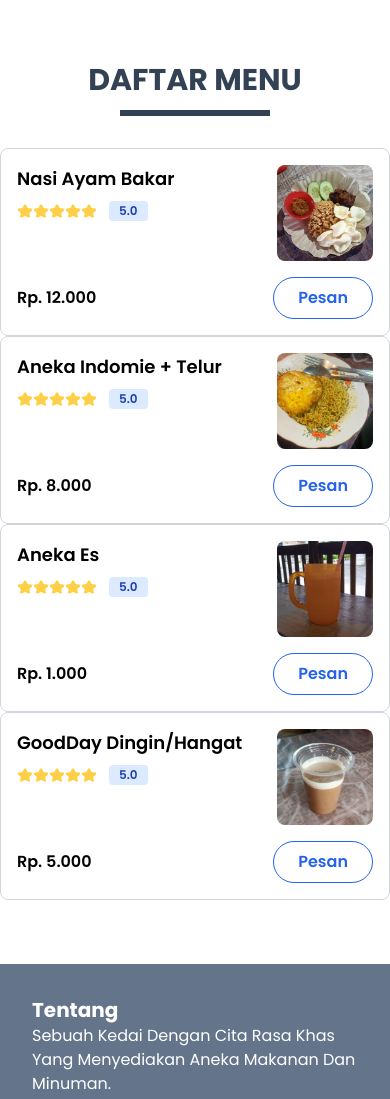
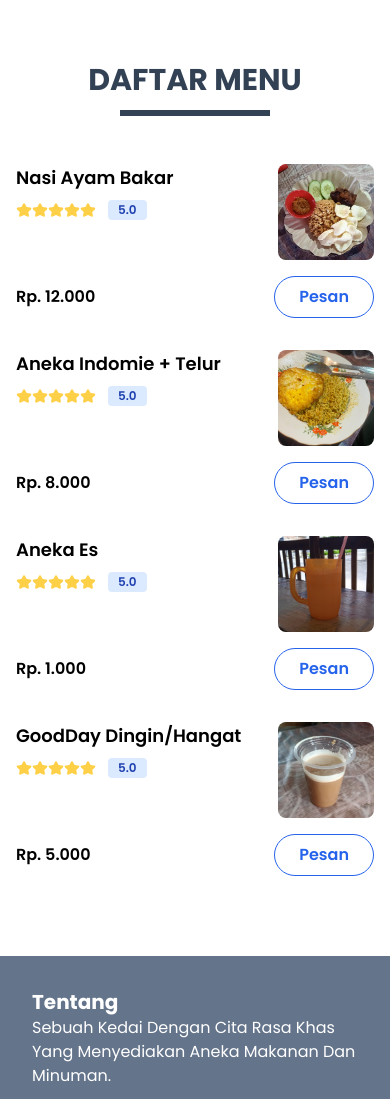
Before and after one commit to RAFIUSER/kedai-pakpol, a website: page menu.html in a window 390 px wide. Shown: the part 2109-3208 px from the top of the page. Drawn offline with nearby package versions, Linux system fonts and the light colour scheme.

Commit message:
fix responsive card

```diff
--- a/menu.html
+++ b/menu.html
@@ -114,7 +114,7 @@
   </div>
 
 
-  <div class="w-full flex items-center justify-center gap-8 flex-col md:flex-row md:flex-wrap text-neutral-800" data-aos="fade-up">
+  <div class="w-full flex items-center justify-center gap-8 flex-col flex-wrap md:flex-row md:flex-wrap text-neutral-800" data-aos="fade-up">
     <!-- Nasi Goreng Ayam -->
     <div class="cursor-pointer w-5/6 max-w-sm flex flex-col justify-center items-center border-gray-300 border rounded-xl hover:shadow-xl hover:scale-105 transition-transform">
       <div class="w-full p-8 flex flex-col flex-wrap justify-center items-center gap-4 relative">
@@ -264,7 +264,7 @@
   <div class="mx-auto md:gap-4 md:p-8 grid grid-cols-1 md:grid-cols-2 lg:px-16 overflow-hidden">
 
     <!-- card 1 -->
-    <div class="p-4 w-full mx-auto border border-gray-300 bg-white rounded-lg overflow-hidden hover:shadow-md transition-all cursor-pointer" data-aos="fade-up">
+    <div class="p-4 w-full mx-auto md:border border-gray-300 bg-white rounded-lg overflow-hidden hover:shadow-md transition-all cursor-pointer" data-aos="fade-up">
       <div class="flex flex-shrink-0 justify-between gap-4 items-stretch">
         <div class="flex-1">
             <h2 class="text-lg font-semibold">Nasi Ayam Bakar</h2>
@@ -284,7 +284,7 @@
     </div>
 
     <!-- card 1 -->
-    <div class="p-4 w-full mx-auto border border-gray-300 bg-white rounded-lg overflow-hidden hover:shadow-md transition-all cursor-pointer" data-aos="fade-up">
+    <div class="p-4 w-full mx-auto md:border border-gray-300 bg-white rounded-lg overflow-hidden hover:shadow-md transition-all cursor-pointer" data-aos="fade-up">
       <div class="flex flex-shrink-0 justify-between gap-4 items-stretch">
         <div class="flex-1">
             <h2 class="text-lg font-semibold">Aneka Indomie + Telur</h2>
@@ -304,7 +304,7 @@
     </div>
 
     <!-- card 1 -->
-    <div class="p-4 w-full mx-auto border border-gray-300 bg-white rounded-lg overflow-hidden hover:shadow-md transition-all cursor-pointer" data-aos="fade-up">
+    <div class="p-4 w-full mx-auto md:border border-gray-300 bg-white rounded-lg overflow-hidden hover:shadow-md transition-all cursor-pointer" data-aos="fade-up">
       <div class="flex flex-shrink-0 justify-between gap-4 items-stretch">
         <div class="flex-1">
             <h2 class="text-lg font-semibold">Aneka Es</h2>
@@ -325,7 +325,7 @@
 
 
     <!-- card 1 -->
-    <div class="p-4 w-full mx-auto border border-gray-300 bg-white rounded-lg overflow-hidden hover:shadow-md transition-all cursor-pointer" data-aos="fade-up">
+    <div class="p-4 w-full mx-auto md:border border-gray-300 bg-white rounded-lg overflow-hidden hover:shadow-md transition-all cursor-pointer" data-aos="fade-up">
       <div class="flex flex-shrink-0 justify-between gap-4 items-stretch">
         <div class="flex-1">
             <h2 class="text-lg font-semibold">GoodDay Dingin/Hangat</h2>
```
Also changed, not shown: styles.css.
